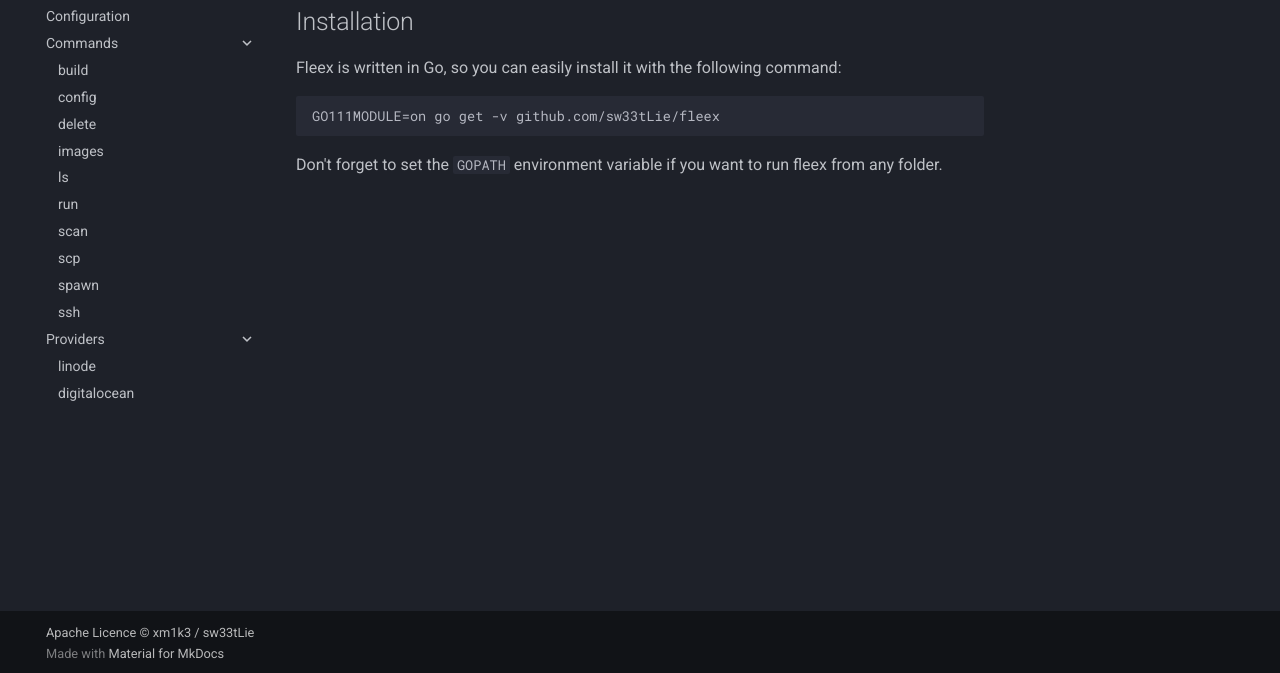
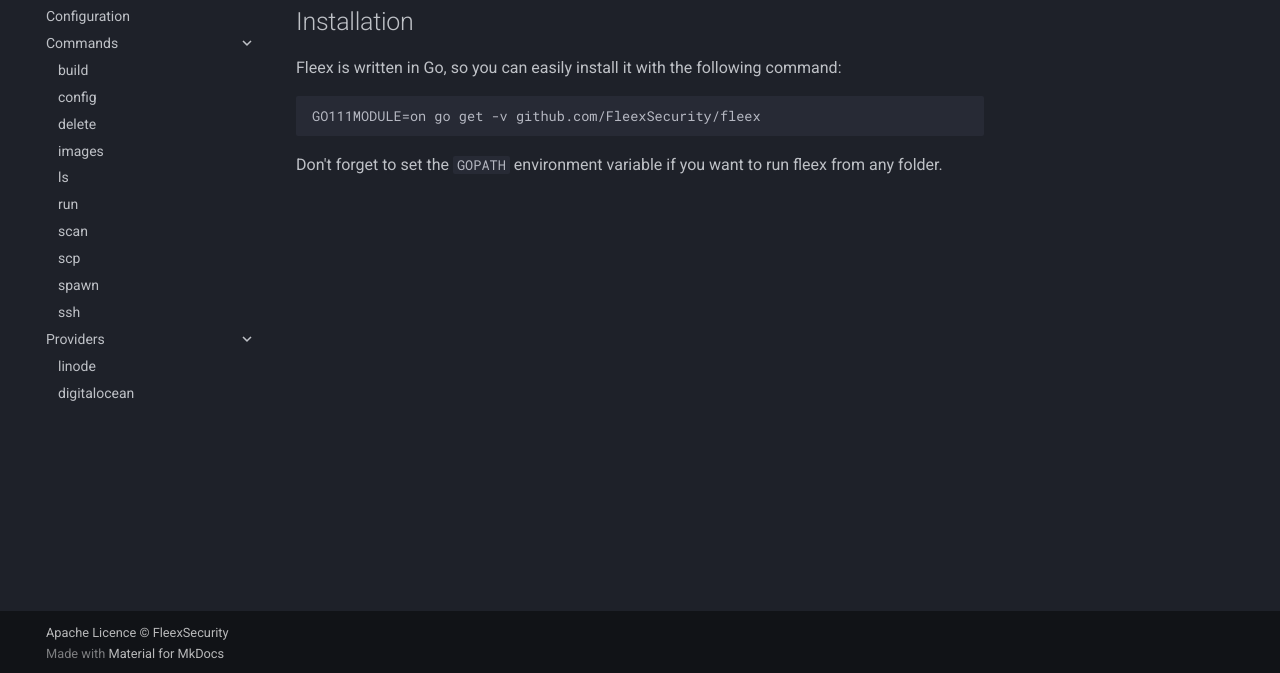
Before and after one commit to FleexSecurity/fleex-docs, an MkDocs documentation site: the page built from docs/get-started/install.md, in a window 1280 px wide. Shown: the part 224-897 px from the top of the page. Built offline with MkDocs 1.6.1 and Material for MkDocs 9.7.7, drawn with Linux system fonts in a browser that asks for light colours; comment, search, counter and statistics services are not loaded.

Commit message:
[IMP] docs update

````diff
--- a/docs/get-started/install.md
+++ b/docs/get-started/install.md
@@ -3,6 +3,6 @@
 Fleex is written in Go, so you can easily install it with the following command:
 
 ```
-GO111MODULE=on go get -v github.com/sw33tLie/fleex
+GO111MODULE=on go get -v github.com/FleexSecurity/fleex
 ```
 Don't forget to set the `GOPATH` environment variable if you want to run fleex from any folder.
--- a/mkdocs.yml
+++ b/mkdocs.yml
@@ -1,5 +1,5 @@
 site_name: Fleex
-site_url: https://github.com/sw33tLie/fleex-docs
+site_url: https://fleexsecurity.github.io/fleex-docs/
 theme:
   logo: img/fleex_white.png
   favicon: img/fleex_white.png
@@ -65,7 +65,7 @@
   - attr_list
   - pymdownx.tabbed
 
-repo_url: https://github.com/sw33tLie/fleex
+repo_url: https://github.com/FleexSecurity/fleex
 repo_name: Fleex
 
-copyright: Apache Licence &copy xm1k3 / sw33tLie
+copyright: Apache Licence &copy FleexSecurity
````
Also changed, not shown: README.md (+38 -1 lines), docs/img/Fleex-docs.png (added).
